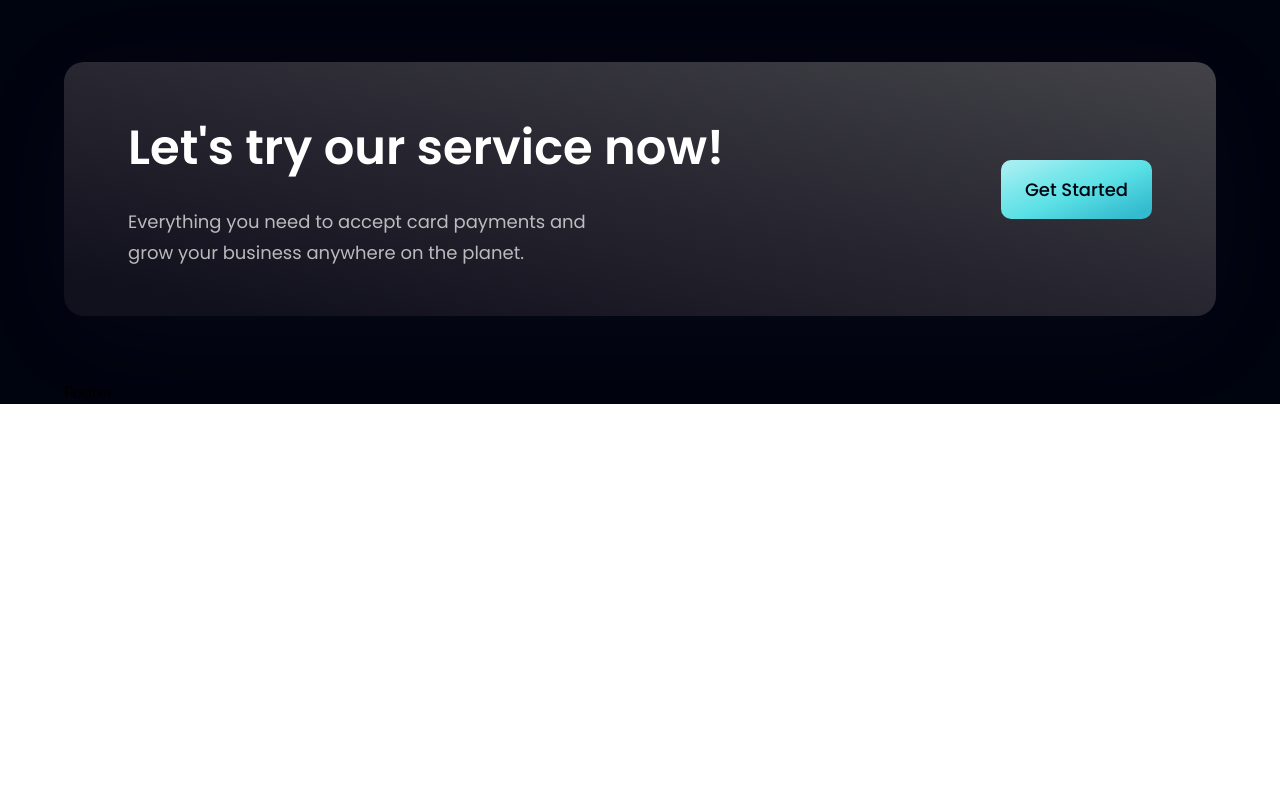
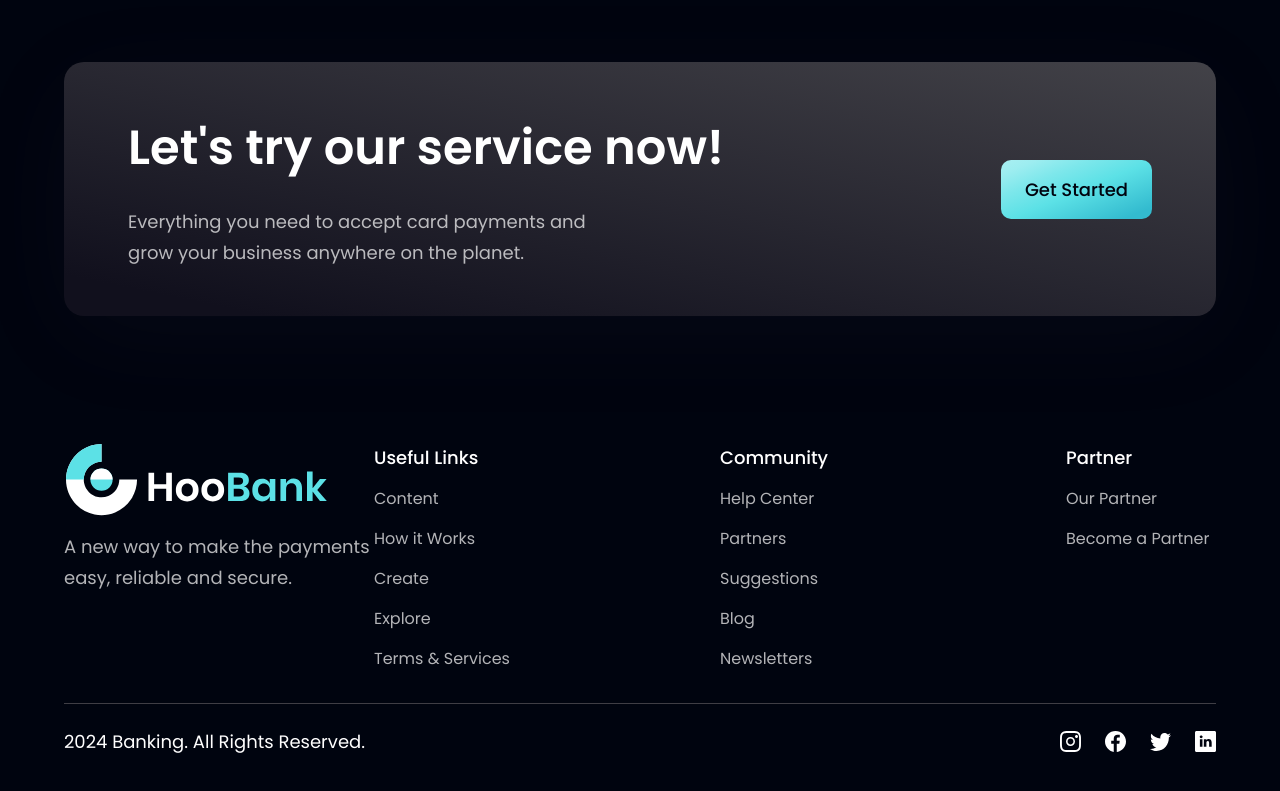
Before and after one commit to Andreaspkst/banking, a React (Vite) app: page / in a window 1280 px wide. Shown: the part 4076-4867 px from the top of the page. Before the commit the page ends 4480 px from the top, so only its background shows below. Built offline with nearby package versions, Linux system fonts and the light colour scheme.

Commit message:
Completed Footer Section

```diff
--- a/src/components/Footer.jsx
+++ b/src/components/Footer.jsx
@@ -1,9 +1,54 @@
-import React from 'react'
+import styles from "../style"
+import { logo } from "../assets"
+import { footerLinks, socialMedia } from "../constants"
 
-const Footer = () => {
-  return (
-    <div>Footer</div>
+const Footer = () => (
+    <section className={`${styles.flexCenter} ${styles.paddingY} flex-col `}>
+      <div className={`${styles.flexStart} md:flex-row flex-col mb-8 w-full`}>
+        <div className="">
+           <img src={logo} alt="logo" className="w-[266px] h-[72px] object-contain"/>
+           <p className={`${styles.paragraph} mt-4 max-w-[310px]`}>
+            A new way to make the payments easy, reliable and secure.
+            </p>
+        </div>
+        <div className="flex-[1.5] w-full flex flex-row justify-between flex-wrap md:mt-0 mt-10">
+          {footerLinks.map((footerLink) => (
+            <div key={footerLink.key} className="flex flex-col ss:my-0 my-4 min-w-[150px]">
+              <h4 className="font-poppins font-medium text-[18px] leading-[27px] text-white">
+                {footerLink.title}
+              </h4>
+              <ul className="list-non mt-4">
+                {footerLink.links.map((link, index)=>(
+                  <li key={link.name}
+                  className={`font-poppins font-normal text-[16px] leading-[24px] text-dimWhite hover:text-secondary cursor-pointer
+                  ${index !== footerLink.links.length - 1 ?
+                  'mb-4' : 'mb-0'}`}>
+                    {link.name}
+                  </li>
+                ))}
+              </ul>
+            </div>
+          ))}
+        </div>
+      </div>
+      <div className="w-full flex justify-between items-center md:flex-row flex-col pt-6 border-t-[1px] border-t-[#3F3E45]">
+        <p className="font-poppins font-normal text-center text-[18px] leading-[27px] text-white">
+          2024 Banking. All Rights Reserved.
+        </p>
+        <div className="flex flex-row md:mt-0 mt-6">
+            {socialMedia.map((social, index) => (
+              <img
+                key={social.id}
+                src={social.icon}
+                alt={social.id}
+                className={`w-[21px] h-[21px] object-contain cursor-pointer
+                ${index !== socialMedia.length - 1 ?
+                   'mr-6' : 'mr-0'}`}
+              />
+            ))}
+        </div>
+      </div>
+    </section>
   )
-}
 
 export default Footer
```
